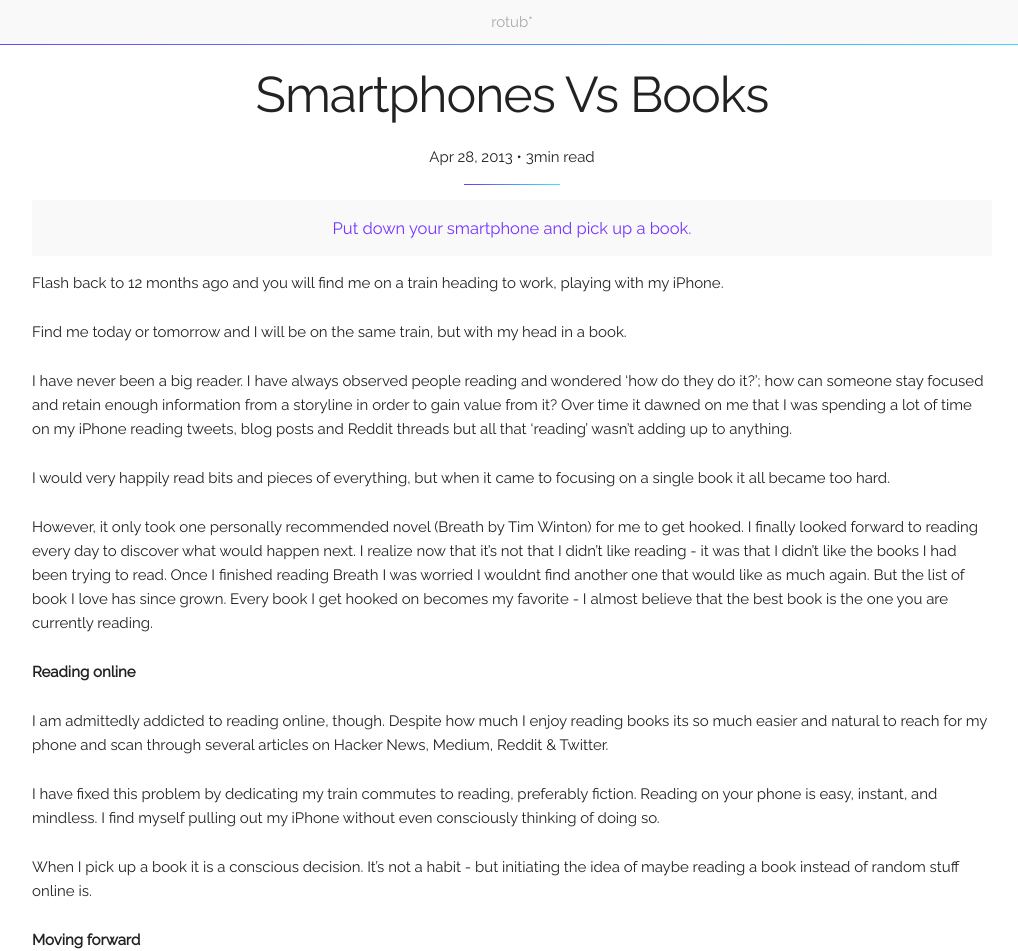
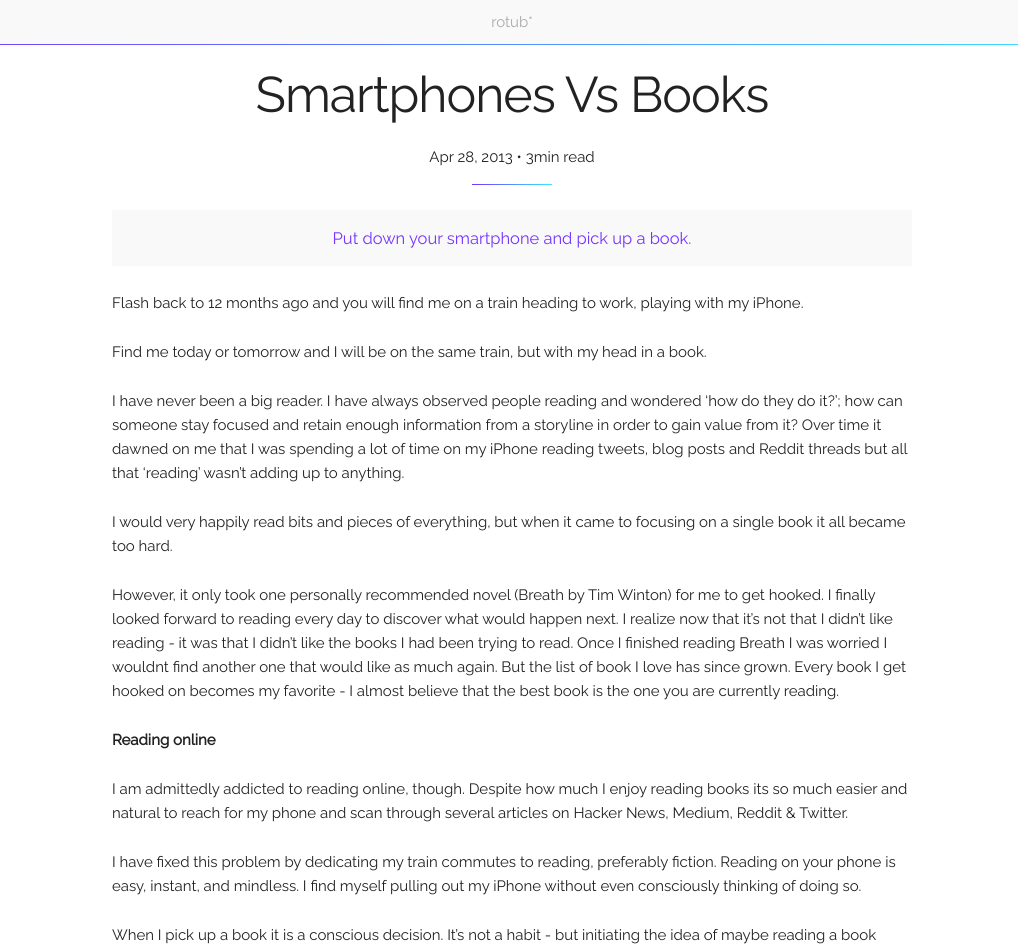
Before and after one commit to rotub/rotub.github.io, a Jekyll site: the page built from _posts/2013-04-28-smartphones-vs-books.md, in a window 1280 px wide and 1400 px high. Shown: the top 951 px of the window, without its empty margins (128-1146 px from the left). Built offline with Jekyll 4.4.1, drawn with Linux system fonts in a browser that asks for light colours; nearby versions of some CDN libraries.

Commit message:
clean up skeleton
- max width of site
- spacing before/after quotes

```diff
--- a/_sass/_skeleton.scss
+++ b/_sass/_skeleton.scss
@@ -31,7 +31,7 @@
 .container {
   position: relative;
   width: 100%;
-  max-width: 960px;
+  max-width: 800px;
   margin: 0 auto;
   padding: 0 20px;
   box-sizing: border-box; }
--- a/css/main.scss
+++ b/css/main.scss
@@ -74,7 +74,7 @@ blockquote {
 	color: #7534ff;
 	font-size: 1.1em;
 	background: #f9f9f9;
-	margin: 15px 0;
+	margin: 2.5rem 0;
 	padding: 15px;
 	text-align: center;
 }
```
